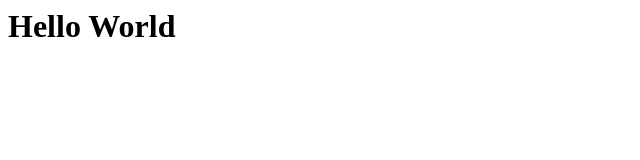
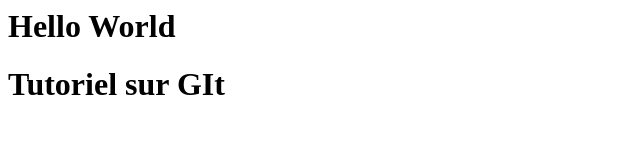
Before and after one commit to Yassim-B/tuto-git, a plain HTML site: page index.html in a window 1280 px wide. Shown: the whole page, without its empty margins (0-640 px from the left). Drawn offline with Linux system fonts and the light colour scheme.

Commit message:
ajout paragraphe

```diff
--- a/index.html
+++ b/index.html
@@ -7,5 +7,7 @@
 
 <body>
 <h1>Hello World</h1>
+<h1>Tutoriel sur GIt</h1>
+
 </body>
 </html>
```
